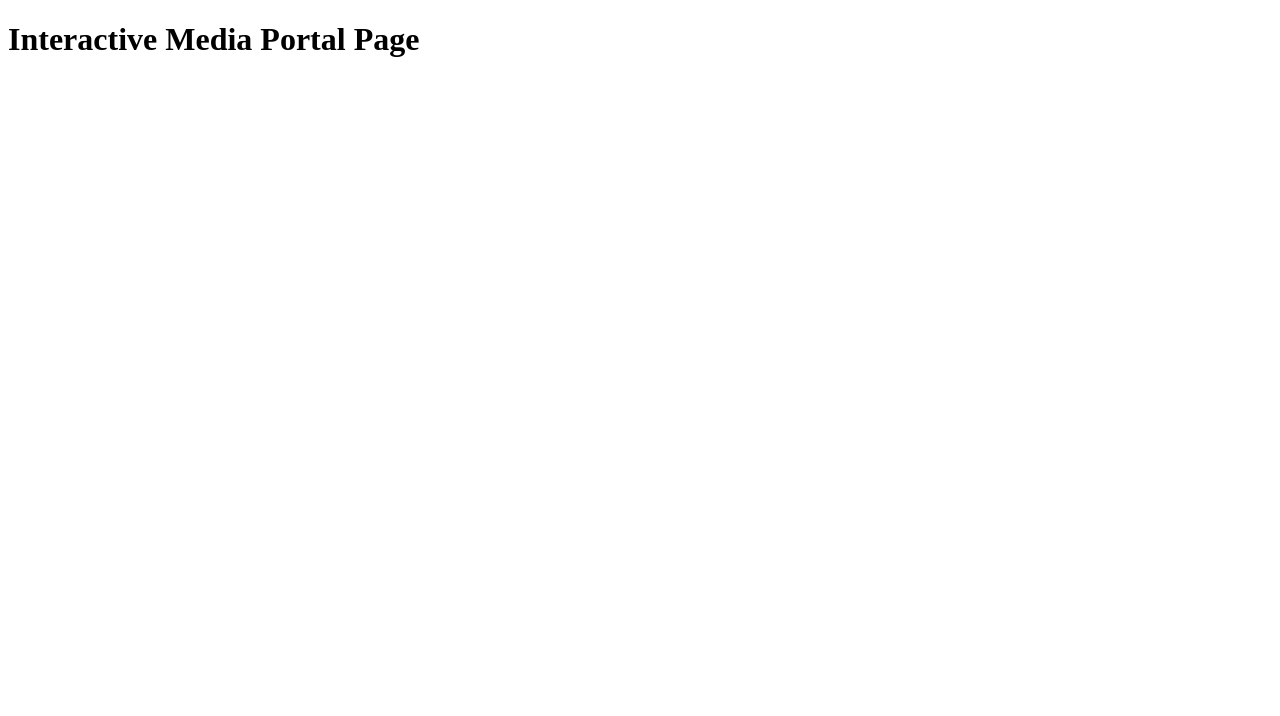
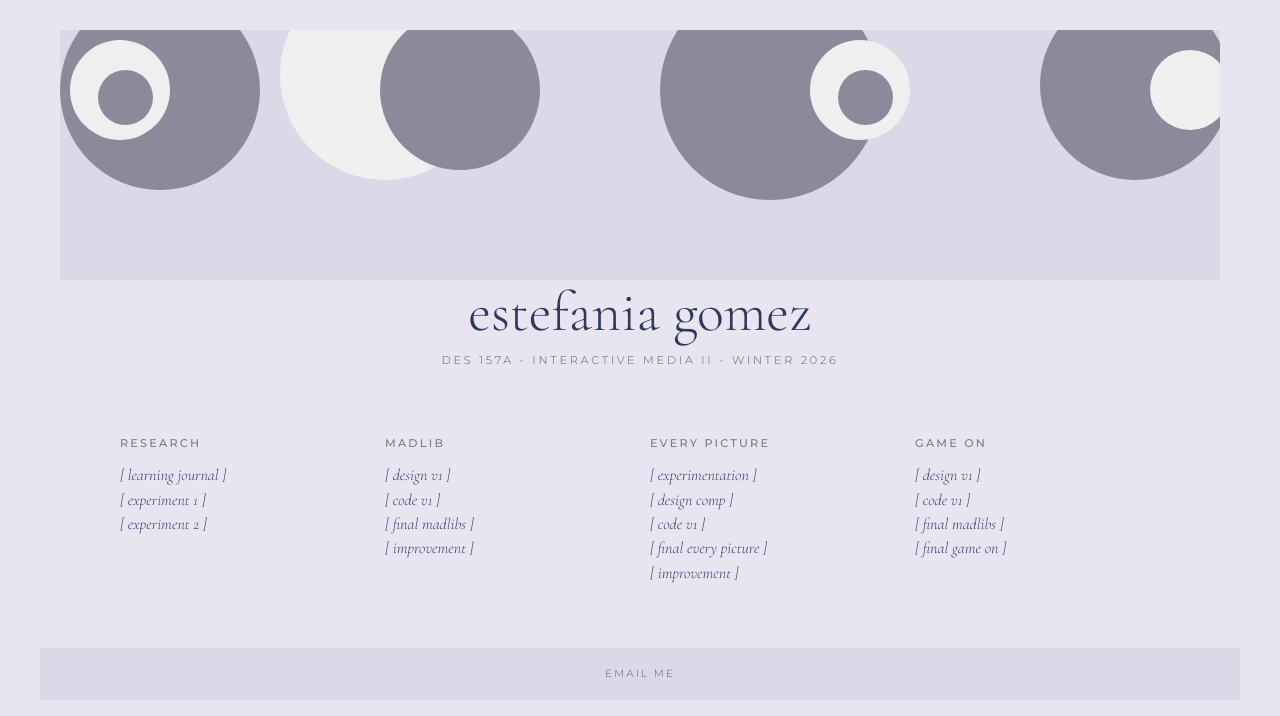
Before and after one commit to estefaniagomez-ux/des157a, a plain HTML site: page index.html in a window 1280 px wide. Drawn offline with nearby package versions, Linux system fonts and the light colour scheme.

Commit message:
Portal Page

```diff
--- a/index.html
+++ b/index.html
@@ -1,11 +1,82 @@
 <!DOCTYPE html>
 <html lang="en">
 <head>
-    <meta charset="UTF-8">
-    <meta name="viewport" content="width=device-width, initial-scale=1.0">
-    <title>Interactive Media II</title>
+  <meta charset="UTF-8">
+  <meta name="viewport" content="width=device-width, initial-scale=1.0">
+  <title>Estefania Gomez - DES 157A Portal</title>
+  <link href="https://cdnjs.cloudflare.com/ajax/libs/normalize/8.0.1/normalize.min.css" rel="stylesheet">
+  <link href="https://fonts.googleapis.com/css2?family=Cormorant+Garamond:ital,wght@0,300;1,300&family=Montserrat:wght@300;500&display=swap" rel="stylesheet">
+  <link href="styles.css" rel="stylesheet">
 </head>
 <body>
-    <h1>Interactive Media Portal Page</h1>
+  <div id="container">
+
+    <header>
+      <div id="banner">
+        <div class="circle dark" style="width:200px; height:200px; top:-40px; left:0px;"></div>
+        <div class="circle light" style="width:100px; height:100px; top:10px; left:10px;"></div>
+        <div class="circle dark" style="width:55px; height:55px; top:40px; left:38px;"></div>
+
+        <div class="circle light" style="width:210px; height:210px; top:-60px; left:220px;"></div>
+        <div class="circle dark" style="width:160px; height:160px; top:-20px; left:320px;"></div>
+
+        <div class="circle dark" style="width:220px; height:220px; top:-50px; left:600px;"></div>
+        <div class="circle light" style="width:100px; height:100px; top:10px; left:750px;"></div>
+        <div class="circle dark" style="width:55px; height:55px; top:40px; left:778px;"></div>
+
+        <div class="circle dark" style="width:190px; height:190px; top:-40px; left:980px;"></div>
+        <div class="circle light" style="width:80px; height:80px; top:20px; left:1090px;"></div>
+      </div>
+      <h1>estefania gomez</h1>
+      <h2 class="subtitle">DES 157A - INTERACTIVE MEDIA II - WINTER 2026</h2>
+    </header>
+
+    <main>
+      <section class="column">
+        <h2>RESEARCH</h2>
+        <ul>
+          <li><a href="#">[ learning journal ]</a></li>
+          <li><a href="#">[ experiment 1 ]</a></li>
+          <li><a href="#">[ experiment 2 ]</a></li>
+        </ul>
+      </section>
+
+      <section class="column">
+        <h2>MADLIB</h2>
+        <ul>
+          <li><a href="#">[ design v1 ]</a></li>
+          <li><a href="#">[ code v1 ]</a></li>
+          <li><a href="#">[ final madlibs ]</a></li>
+          <li><a href="#">[ improvement ]</a></li>
+        </ul>
+      </section>
+
+      <section class="column">
+        <h2>EVERY PICTURE</h2>
+        <ul>
+          <li><a href="#">[ experimentation ]</a></li>
+          <li><a href="#">[ design comp ]</a></li>
+          <li><a href="#">[ code v1 ]</a></li>
+          <li><a href="#">[ final every picture ]</a></li>
+          <li><a href="#">[ improvement ]</a></li>
+        </ul>
+      </section>
+
+      <section class="column">
+        <h2>GAME ON</h2>
+        <ul>
+          <li><a href="#">[ design v1 ]</a></li>
+          <li><a href="#">[ code v1 ]</a></li>
+          <li><a href="#">[ final madlibs ]</a></li>
+          <li><a href="#">[ final game on ]</a></li>
+        </ul>
+      </section>
+    </main>
+
+    <footer>
+      <p><a href="mailto:&#101;&#100;&#103;&#111;&#109;&#101;&#122;&#103;&#114;&#97;&#110;&#97;&#100;&#111;&#115;&#64;&#117;&#99;&#100;&#97;&#118;&#105;&#115;&#46;&#101;&#100;&#117;">Email Me</a></p>
+    </footer>
+
+  </div>
 </body>
 </html>
--- /dev/null
+++ b/styles.css
@@ -0,0 +1,137 @@
+
+body {
+  background-color: #e8e4f0;
+  font-family: 'Cormorant Garamond', serif;
+  color: #2e3a5c;
+}
+
+#container {
+  max-width: 1200px;
+  min-width: 900px;
+  margin: 0 auto;
+}
+
+
+#banner {
+  width: 100%;
+  height: 250px;
+  background-color: #ddd8e8;
+  position: relative;
+  overflow: hidden;
+}
+
+.circle {
+  position: absolute;
+  border-radius: 50%;
+  animation: bob 5s ease-in-out infinite;
+}
+
+.dark  { background-color: #8a8a9a; }
+.light { background-color: #efefef; }
+
+.dark:hover {
+  background-color: #b4b0c4;
+  transform: scale(1.08);
+  cursor: pointer;
+  transition: background-color 0.4s ease, transform 0.4s ease;
+}
+
+@keyframes bob {
+  0%, 100% { transform: translateY(0); }
+  50%       { transform: translateY(-10px); }
+}
+
+header {
+  text-align: center;
+  padding: 30px 20px 10px;
+}
+
+h1 {
+  font-weight: 300;
+  font-size: 3.5rem;
+  color: #2e3a5c;
+  margin: 0 0 10px 0;
+}
+
+.subtitle {
+  font-family: 'Montserrat', sans-serif;
+  font-weight: 300;
+  font-size: 0.7rem;
+  letter-spacing: 0.25em;
+  color: #5a6080;
+  margin: 0;
+}
+
+
+main {
+  display: flex;
+  padding: 60px 80px;
+}
+
+.column {
+  flex: 1;
+  padding: 0 20px;
+}
+
+.column:first-child {
+  padding-left: 0;
+}
+
+.column h2 {
+  font-family: 'Montserrat', sans-serif;
+  font-weight: 500;
+  font-size: 0.7rem;
+  letter-spacing: 0.2em;
+  color: #7a7a90;
+  margin: 0 0 16px 0;
+}
+
+ul {
+  list-style-type: none;
+  padding: 0;
+  margin: 0;
+}
+
+li {
+  margin-bottom: 6px;
+}
+
+li a {
+  font-style: italic;
+  font-weight: 300;
+  font-size: 1rem;
+  color: #3c4470;
+  text-decoration: none;
+  transition: color 0.3s ease;
+}
+
+li a:hover {
+  color: #7a6080;
+}
+
+
+
+footer {
+  background-color: #ddd8e8;
+  text-align: center;
+  padding: 20px;
+}
+
+footer p {
+  font-family: 'Montserrat', sans-serif;
+  font-weight: 300;
+  font-size: 0.65rem;
+  letter-spacing: 0.2em;
+  text-transform: uppercase;
+  color: #5a6080;
+  margin: 0;
+}
+
+footer a {
+  color: #5a6080;
+  text-decoration: none;
+}
+
+footer a:hover {
+  color: #7a6080;
+}
```
